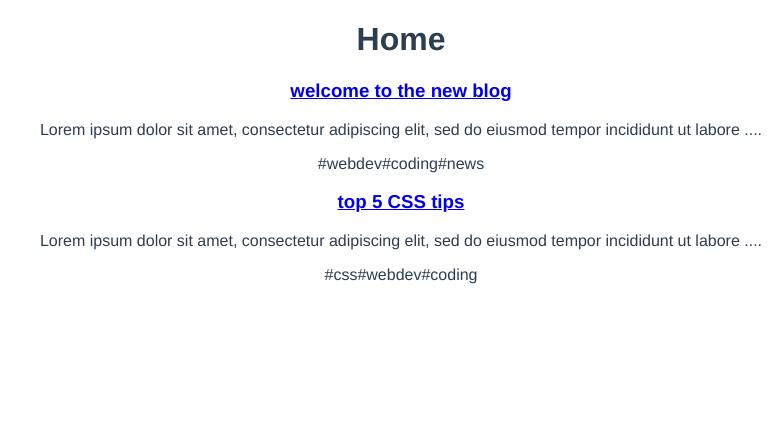
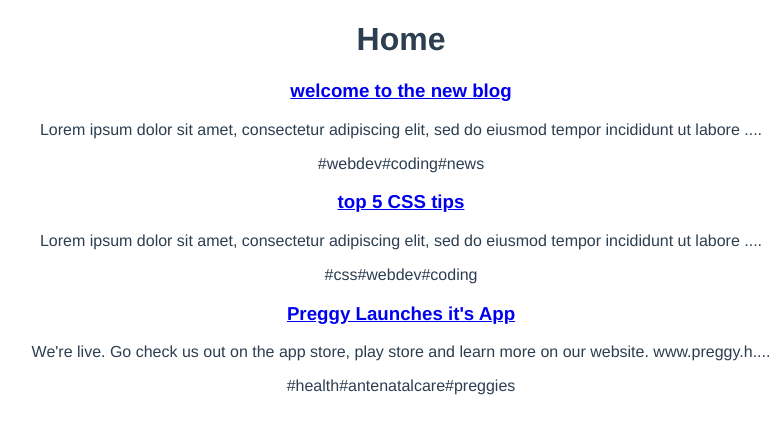
Before and after one commit to NNEUID/preggy-blog, a Vue app: page / in a window 1280 px wide. Shown: the top 434 px of the page, without its empty margins (239-1022 px from the left). Built offline with nearby package versions, Linux system fonts and the light colour scheme; data requests are answered from the project's data file.

Commit message:
addPost to db with the fetch API and async/await

```diff
--- a/data/db.json
+++ b/data/db.json
@@ -19,6 +19,16 @@
         "webdev",
         "coding"
       ]
+    },
+    {
+      "title": "Preggy Launches it's App",
+      "body": "We're live. Go check us out on the app store, play store and learn more on our website. www.preggy.health",
+      "tags": [
+        "health",
+        "antenatalcare",
+        "preggies"
+      ],
+      "id": 3
     }
   ]
 }
--- a/src/views/Create.vue
+++ b/src/views/Create.vue
@@ -1,6 +1,6 @@
 <template>
   <div class="create">
-    <form>
+    <form @submit="addPost">
 
       <label for="title">Title:</label>
       <input v-model="title" name="title" type="text" required>
@@ -37,7 +37,25 @@ export default {
       tag.value = ''
     }
 
-    return { title, body, tag, handleKeyDown, tags }
+    const addPost = async () => {
+      try {
+        const post = {
+          title: title.value,
+          body: body.value,
+          tags: tags.value
+        }
+        await fetch('http://localhost:3000/posts', {
+          method: 'POST',
+          body: JSON.stringify(post),
+          headers: { 'Content-Type': 'application/json' }
+        })
+        console.log('Posted');
+      } catch (error) {
+        console.log(error);
+      }
+    }
+
+    return { title, body, tag, handleKeyDown, tags, addPost }
   }
 }
 </script>
--- a/src/views/Details.vue
+++ b/src/views/Details.vue
@@ -3,6 +3,7 @@
   <div v-if="post" class="post">
     <h3>{{ post.title }}</h3>
     <p class="pre">{{ post.body }}</p>
+    <div v-for="tag in post.tags" :key="tag" class="pill">#{{ tag }}</div>
   </div>
   <div v-else>
     <Spinner />
```
